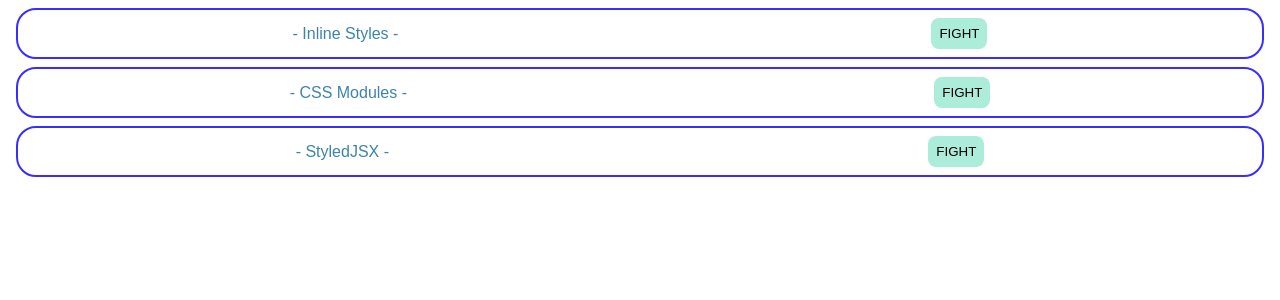
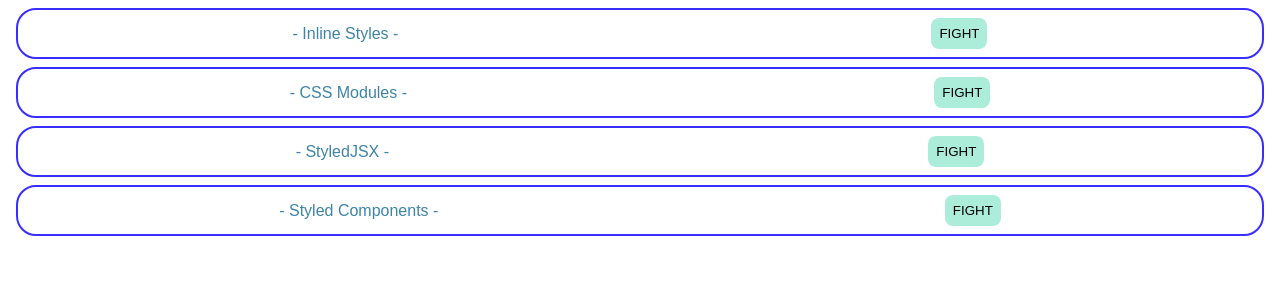
Before and after one commit to sika0115/React-stepup-style, a React (Create React App) app: page / in a window 1280 px wide. Shown: the top 300 px of the page. Built offline with nearby package versions, Linux system fonts and the light colour scheme.

Commit message:
Styled Componentsを適用

```diff
--- a/package.json
+++ b/package.json
@@ -12,6 +12,7 @@
     "react": "17.0.2",
     "react-dom": "17.0.2",
     "react-scripts": "4.0.0",
+    "styled-components": "5.3.3",
     "styled-jsx": "4.0.1"
   },
   "devDependencies": {
--- a/src/App.js
+++ b/src/App.js
@@ -1,5 +1,6 @@
 import { CssModules } from "./components/CssModules";
 import { InlineStyle } from "./components/InlineStyle";
+import { StyledComponents } from "./components/StyledComponents";
 import { StyledJsx } from "./components/StyledJsx";
 import "./styles.css";
 
@@ -9,6 +10,7 @@
       <InlineStyle />
       <CssModules />
       <StyledJsx />
+      <StyledComponents />
     </div>
   );
 }
--- /dev/null
+++ b/src/components/StyledComponents.jsx
@@ -0,0 +1,37 @@
+import styled from "styled-components";
+
+export const StyledComponents = () => {
+  return (
+    <SContainer>
+      <STitle>- Styled Components -</STitle>
+      <SButton>FIGHT</SButton>
+    </SContainer>
+  );
+};
+
+const SContainer = styled.div`
+  border: solid 2px #392eff;
+  border-radius: 20px;
+  padding: 8px;
+  margin: 8px;
+  display: flex;
+  justify-content: space-around;
+  align-items: center;
+`;
+
+const STitle = styled.p`
+  margin: 0;
+  color: #3d84a8;
+`;
+
+const SButton = styled.button`
+  background-color: #abedd8;
+  border: none;
+  padding: 8px;
+  border-radius: 8px;
+  &:hover {
+    background-color: #46cdcf;
+    color: #fff;
+    cursor: pointer;
+  }
+`;
```
